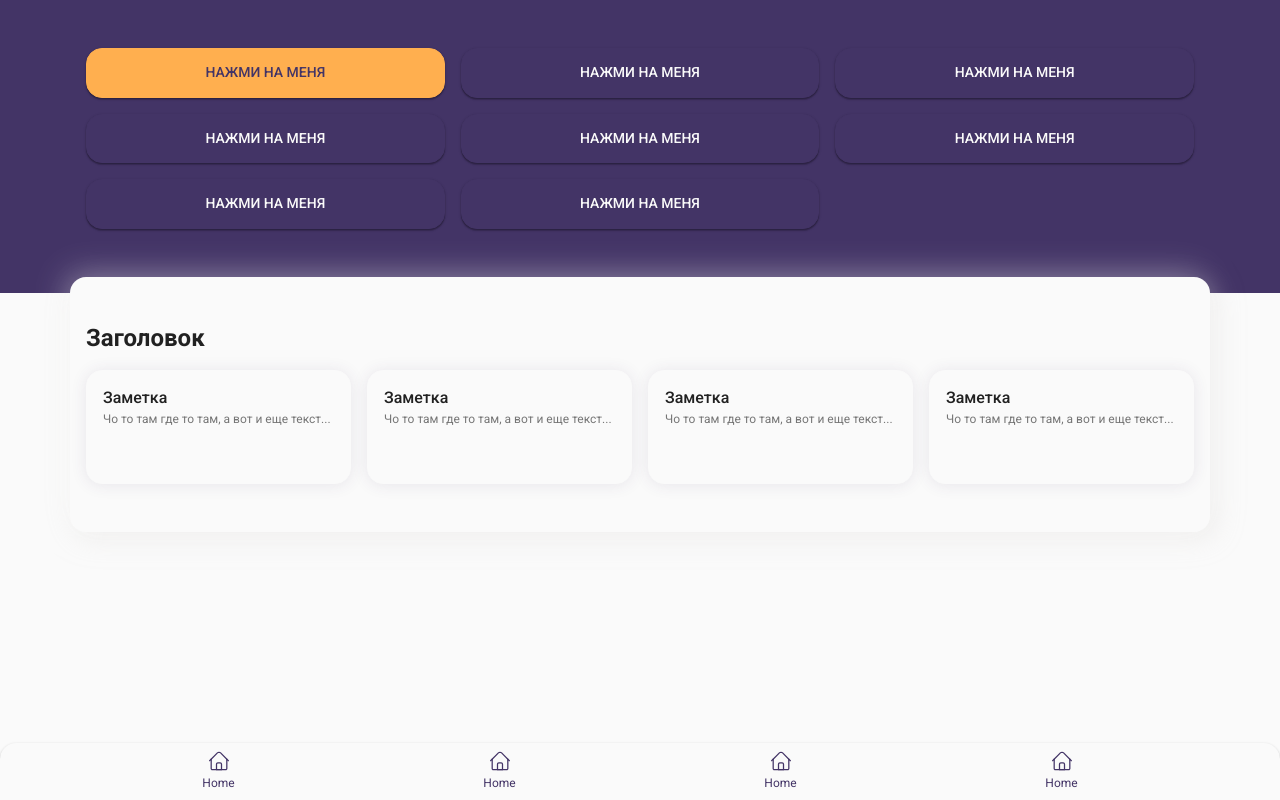
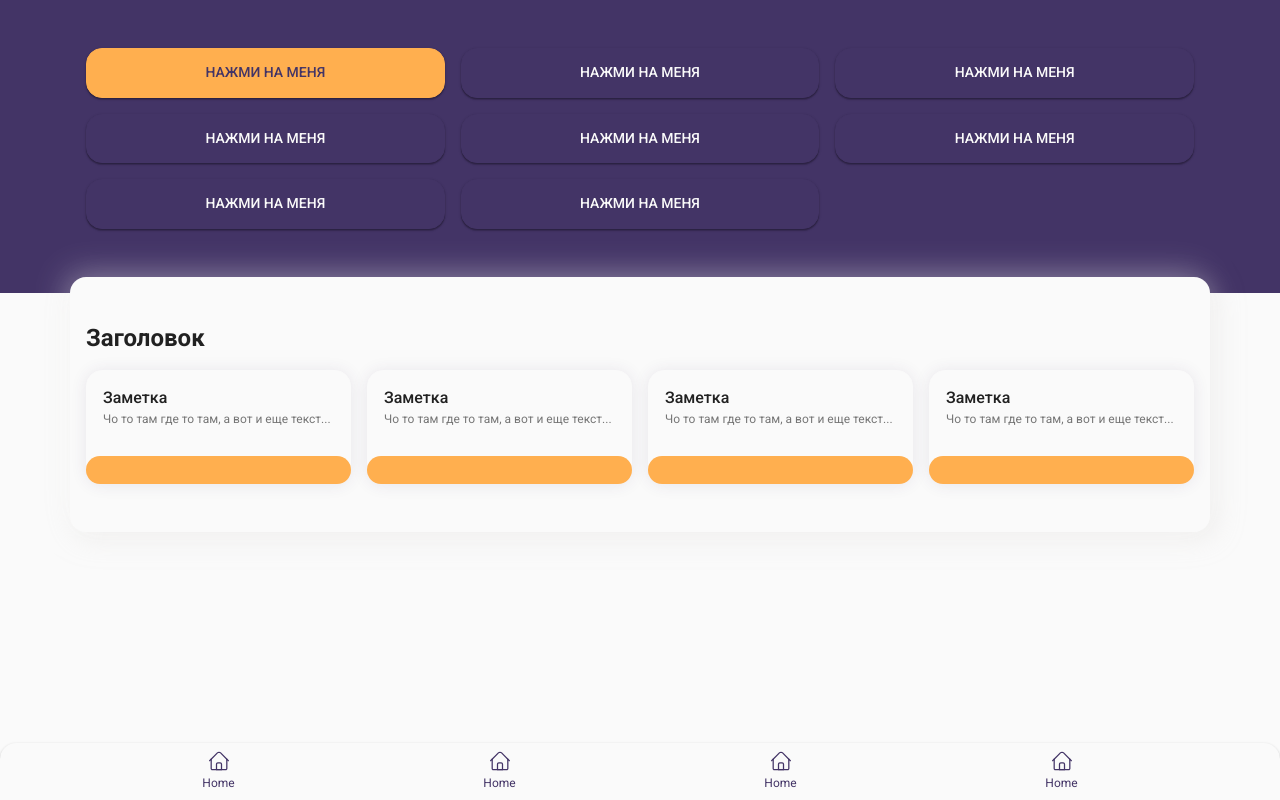
Before and after one commit to kritzona/wowwow-client, a React (Create React App) app: page / in a window 1280 px wide. Built offline with nearby package versions, Linux system fonts and the light colour scheme.

Commit message:
Реализовал блок контекстного меню в карточке заметки

```diff
--- /dev/null
+++ b/src/components/molecules/CardCtxMenu/CardCtxMenu.tsx
@@ -0,0 +1,10 @@
+import React from 'react'
+import { CardCtxMenuStyled } from './CardCtxMenuStyled'
+
+interface IProps {}
+
+const CardCtxMenu = (props: IProps) => {
+  return <CardCtxMenuStyled></CardCtxMenuStyled>
+}
+
+export default CardCtxMenu
--- /dev/null
+++ b/src/components/molecules/CardCtxMenu/CardCtxMenuStyled.tsx
@@ -0,0 +1,15 @@
+import styled, { css, DefaultTheme } from 'styled-components'
+
+interface IProps {
+  theme: DefaultTheme
+}
+
+export const CardCtxMenuStyled = styled.div<IProps>`
+  ${({ theme }) => css`
+    background-color: ${theme.colors.accentColor};
+    color: ${theme.colors.whiteColor};
+    min-height: 28px;
+    border-radius: ${theme.sizes.nBorderRadius}px;
+    padding: 2px;
+  `}
+`
--- a/src/components/molecules/NoteItem/NoteItem.tsx
+++ b/src/components/molecules/NoteItem/NoteItem.tsx
@@ -1,7 +1,8 @@
 import React from 'react'
 import ThumbNote from '../ThumbNote/ThumbNote'
-import { NoteItemStyled } from './NoteItemStyled'
+import { NoteItemCtxMenuStyled, NoteItemStyled } from './NoteItemStyled'
 import CardItem from '../CardItem/CardItem'
+import CardCtxMenu from '../CardCtxMenu/CardCtxMenu'
 
 interface IProps {}
 
@@ -11,6 +12,9 @@ const NoteItem = (props: IProps) => {
       <CardItem>
         <ThumbNote></ThumbNote>
       </CardItem>
+      <NoteItemCtxMenuStyled>
+        <CardCtxMenu></CardCtxMenu>
+      </NoteItemCtxMenuStyled>
     </NoteItemStyled>
   )
 }
--- a/src/components/molecules/NoteItem/NoteItemStyled.tsx
+++ b/src/components/molecules/NoteItem/NoteItemStyled.tsx
@@ -4,6 +4,16 @@ interface IProps {
   theme: DefaultTheme
 }
 
-export const NoteItemStyled = styled.div`
-  ${({ theme }) => css``}
+export const NoteItemStyled = styled.div<IProps>`
+  ${({ theme }) => css`
+    position: relative;
+  `}
 `
+export const NoteItemCtxMenuStyled = styled.div<IProps>`
+  ${({ theme }) => css`
+    width: 100%;
+    position: absolute;
+    bottom: 0;
+    left: 0;
+  `}
+`
```
